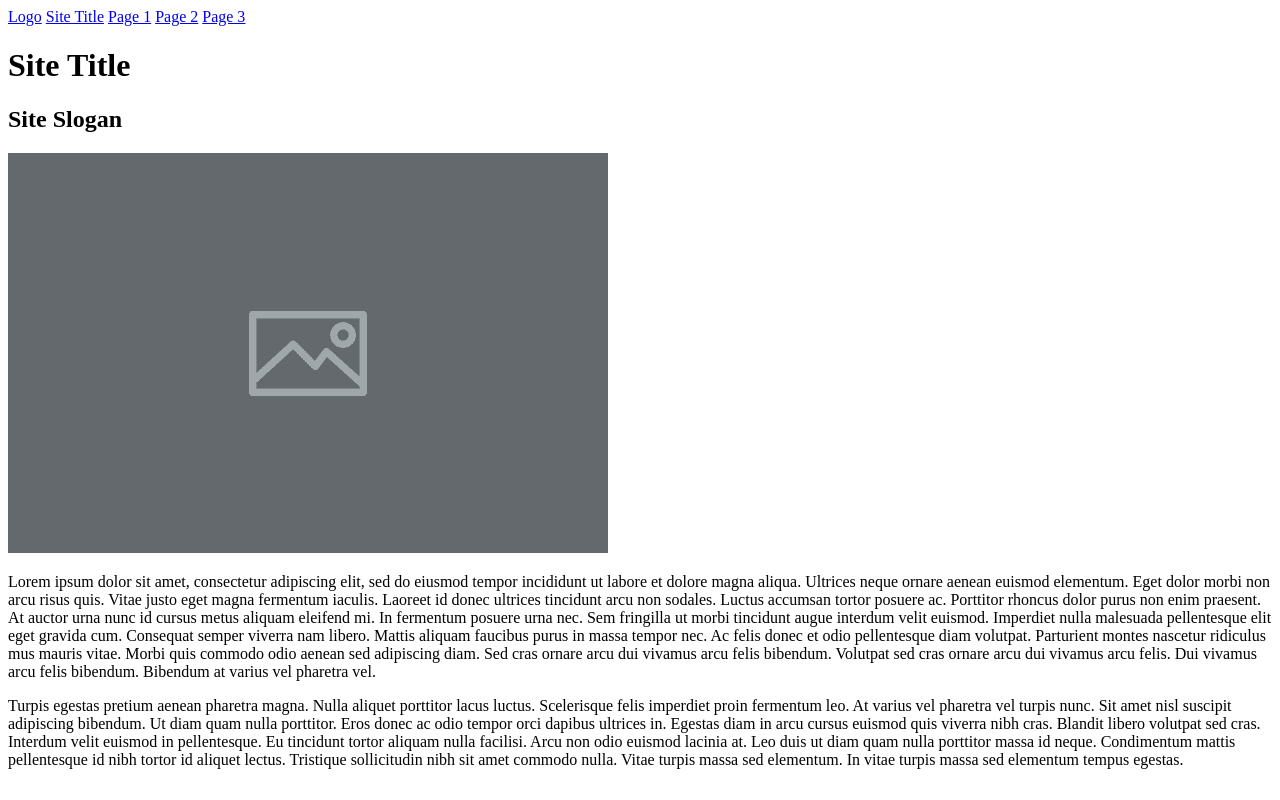
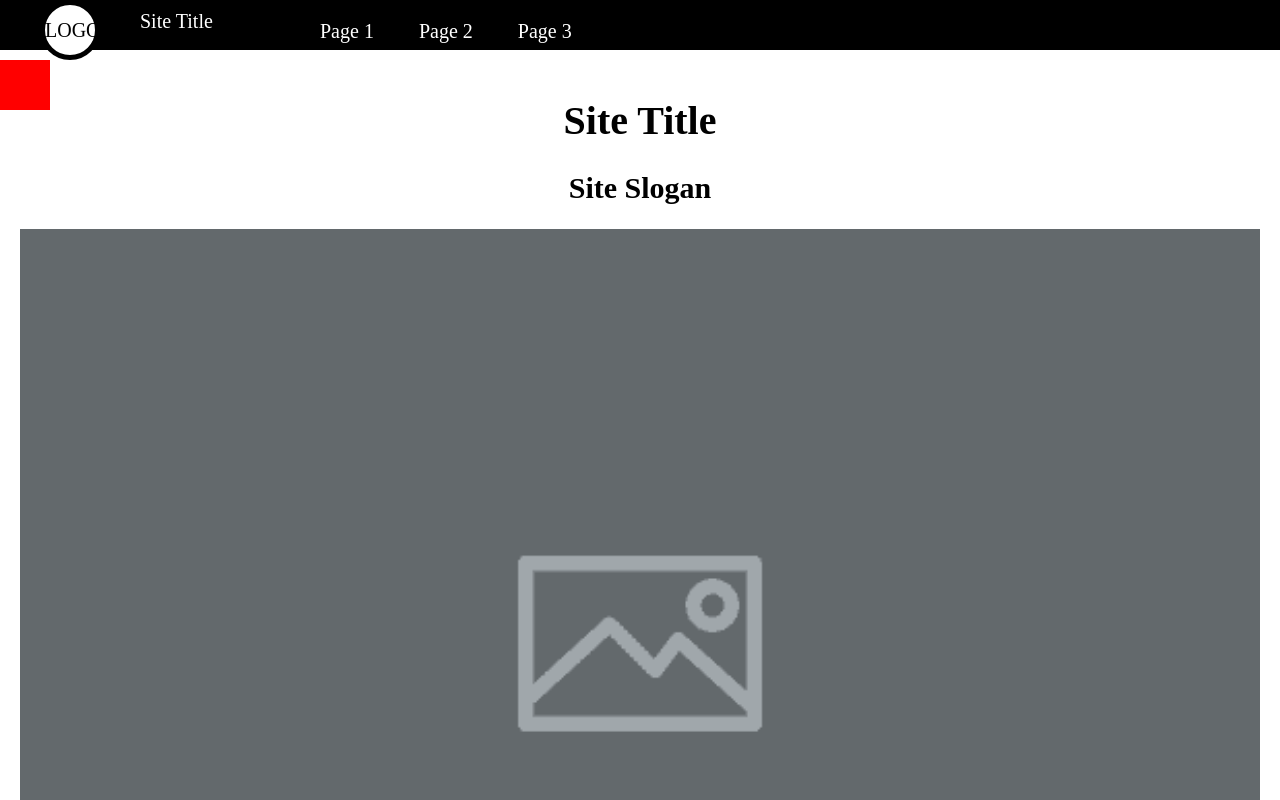
Before and after one commit to Annalynnskie/web-dev-hw-old, a plain HTML site: page assignment-11/index.html in a window 1280 px wide. Shown: the top 800 px of the page. Drawn offline with Linux system fonts and the light colour scheme.

Commit message:
changed style, added info to readme

```diff
--- a/assignment-11/css/style.css
+++ b/assignment-11/css/style.css
@@ -0,0 +1,70 @@
+body {
+  margin: 0;
+  font-size: 1.25em;
+  text-align: center;
+}
+.navigation {
+width: 100%;
+height: 50px;
+background-color: #000;
+position: fixed;
+top: 0;
+}
+.navigation a {
+  text-decoration: none;
+  color: #fff;
+}
+.main{
+background-color: #ffffff;
+margin-top: 50px;
+padding: 1em;
+overflow:auto;
+}
+.banner {
+  width: 100%;
+  height: auto;
+}
+.site-info {
+margin: 0;
+font-size: 100%;
+}
+.site-info a {
+  display: inline;
+}
+.site-links {
+margin: 0 15em;
+position: fixed;
+top: 1em;
+}
+.site-links a {
+  display: inline;
+  margin: 1em;
+}
+.site-links a:hover {
+  color: blue;
+}
+.logo {
+  background-color: #fff;
+  width: 50px;
+  height: 50px;
+  border: 5px solid #000;
+  border-radius: 100%;
+  margin-left: 2em;
+  line-height: 50px;
+  color: #000;
+  text-transform: uppercase;
+}
+.logo:hover {
+  border-color: #999;
+}
+.title {
+  margin-left: 7em;
+  position:fixed;
+  top:.5em;
+}
+.square {
+  height: 50px;
+  width: 50px;
+  background-color: red;
+  float: left;
+}
--- a/assignment-11/index.html
+++ b/assignment-11/index.html
@@ -10,20 +10,28 @@
   </head>
 
   <body>
-    <a href="#">Logo</a>
-    <a href="#">Site Title</a>
+    <div class="navigation">
+      <div class="site-info">
+    <a href="#"><div class="logo">Logo</div></a>
+    <a href="#"><div class="title">Site Title</div></a>
+    </div>
+
+    <div class="site-links">
     <a href="#">Page 1</a>
     <a href="#">Page 2</a>
     <a href="#">Page 3</a>
+    </div>
 
-    <div class="contianer" id="header">
+    <div class="square">
+    </div>
+  </div>
+
+    <div class="main">
     <h1>Site Title</h1>
     <h2>Site Slogan</h2>
-    </div>
 
     <img src="./images/placeholder-600x400.png" class="banner" title="large image" />
 
-    <div class="container" id="text">
     <p>Lorem ipsum dolor sit amet, consectetur adipiscing elit, sed do eiusmod tempor incididunt ut labore et dolore magna aliqua. Ultrices neque ornare aenean euismod elementum. Eget dolor morbi non arcu risus quis. Vitae justo eget magna fermentum iaculis. Laoreet id donec ultrices tincidunt arcu non sodales. Luctus accumsan tortor posuere ac. Porttitor rhoncus dolor purus non enim praesent. At auctor urna nunc id cursus metus aliquam eleifend mi. In fermentum posuere urna nec. Sem fringilla ut morbi tincidunt augue interdum velit euismod. Imperdiet nulla malesuada pellentesque elit eget gravida cum. Consequat semper viverra nam libero. Mattis aliquam faucibus purus in massa tempor nec. Ac felis donec et odio pellentesque diam volutpat. Parturient montes nascetur ridiculus mus mauris vitae. Morbi quis commodo odio aenean sed adipiscing diam. Sed cras ornare arcu dui vivamus arcu felis bibendum. Volutpat sed cras ornare arcu dui vivamus arcu felis. Dui vivamus arcu felis bibendum. Bibendum at varius vel pharetra vel.
     </p>
 
--- a/assignment-12/css/style.css
+++ b/assignment-12/css/style.css
@@ -0,0 +1,55 @@
+body {
+  margin: 0;
+  font-size: 1.25em;
+}
+.navigation {
+width: 300px;
+height: 100%;
+background-color: #000;
+position: fixed;
+top: 0;
+left: 0;
+}
+.navigation a {
+  text-decoration: none;
+  color: #fff;
+}
+.main{
+background-color: #ffffff;
+margin-left: 300px;
+padding: 1em;
+overflow:auto;
+}
+.banner {
+  width: 100%;
+  height: auto;
+}
+.site-info {
+margin: 2em auto;
+text-align: center;
+font-size: 200%;
+}
+.site-links {
+margin: 0 1em
+}
+.site-links a {
+  display: block;
+  margin: 1em;
+}
+.site-links a:hover {
+  margin-left: 2em;
+}
+.logo {
+  background-color: #fff;
+  width: 150px;
+  height: 150px;
+  border: 5px solid #000;
+  border-radius: 100%;
+  margin: 0 auto 1em auto;
+  line-height: 150px;
+  color: #000;
+  text-transform: uppercase;
+}
+.logo:hover {
+  border-color: #999;
+}
--- a/final/css/style.css
+++ b/final/css/style.css
@@ -0,0 +1,55 @@
+body {
+  margin: 0;
+  font-size: 1.25em;
+}
+.navigation {
+width: 300px;
+height: 100%;
+background-color: #000;
+position: fixed;
+top: 0;
+left: 0;
+}
+.navigation a {
+  text-decoration: none;
+  color: #fff;
+}
+.main{
+background-color: #ffffff;
+margin-left: 300px;
+padding: 1em;
+overflow:auto;
+}
+.banner {
+  width: 100%;
+  height: auto;
+}
+.site-info {
+margin: 2em auto;
+text-align: center;
+font-size: 200%;
+}
+.site-links {
+margin: 0 1em
+}
+.site-links a {
+  display: block;
+  margin: 1em;
+}
+.site-links a:hover {
+  margin-left: 2em;
+}
+.logo {
+  background-color: #fff;
+  width: 150px;
+  height: 150px;
+  border: 5px solid #000;
+  border-radius: 100%;
+  margin: 0 auto 1em auto;
+  line-height: 150px;
+  color: #000;
+  text-transform: uppercase;
+}
+.logo:hover {
+  border-color: #999;
+}
```
Also changed, not shown: 2 other files.
